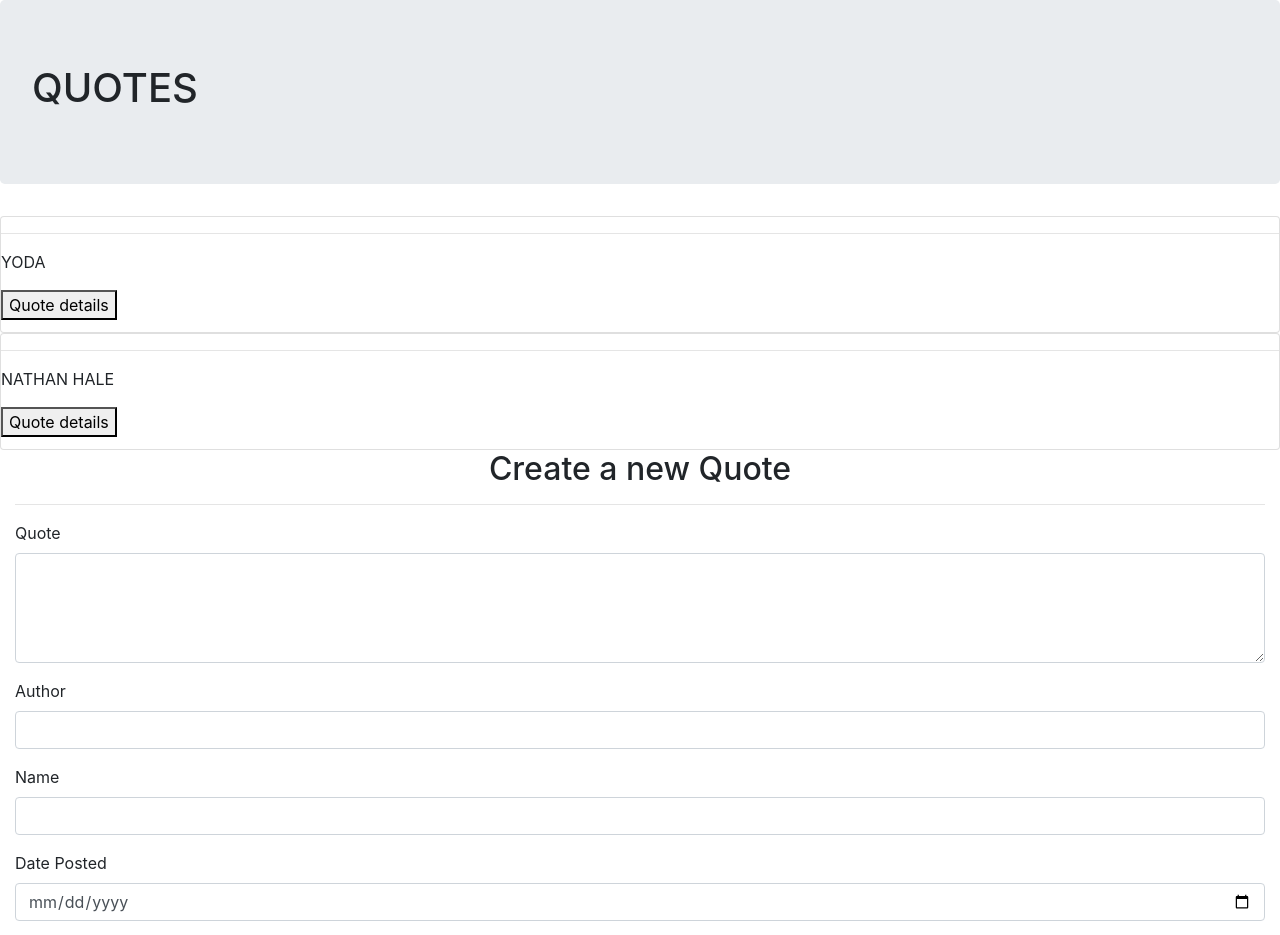
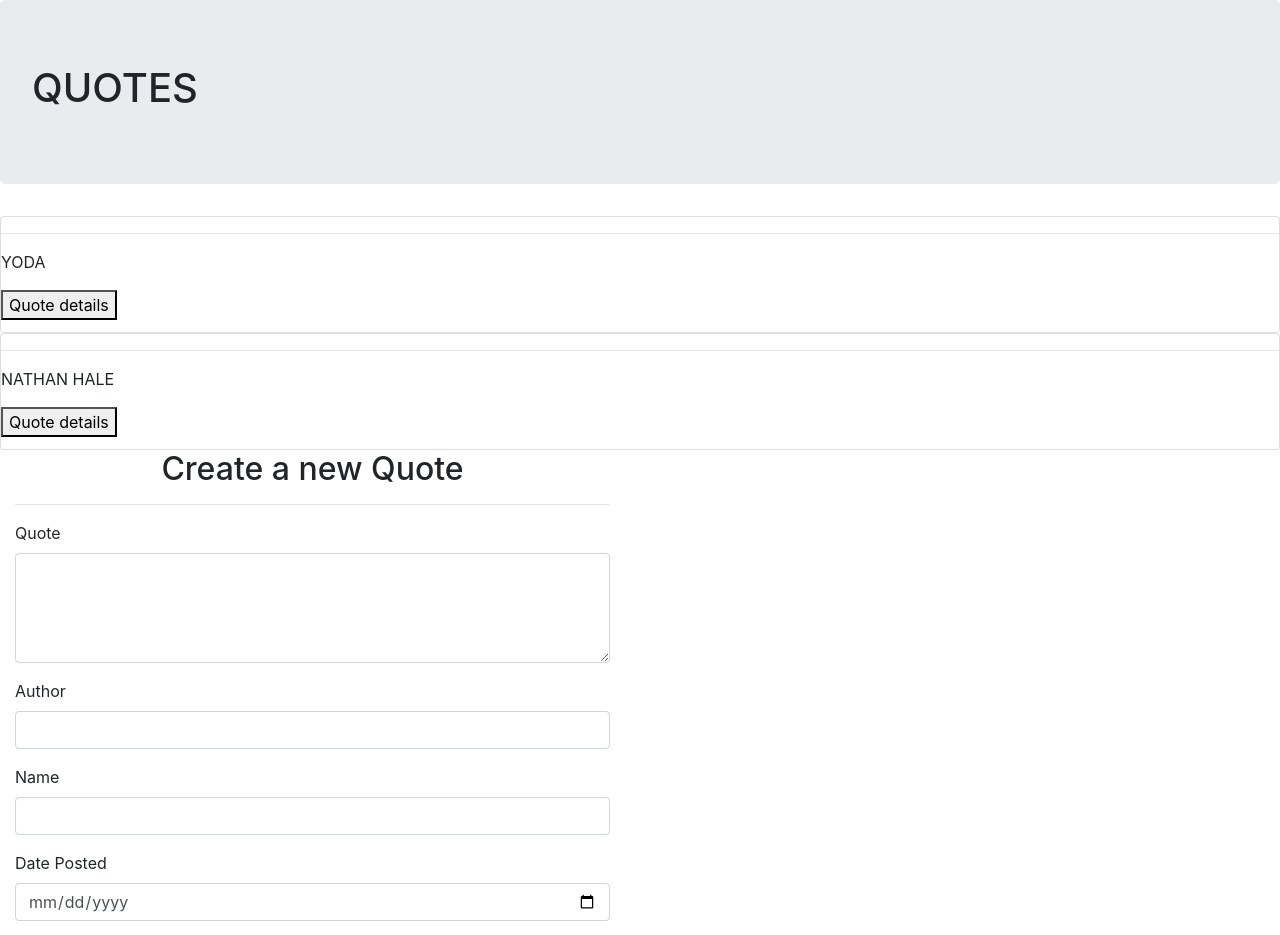
Before and after one commit to derrokip34/Quotes, an Angular app: page / in a window 1280 px wide. Shown: the top 935 px of the page. Built offline with nearby package versions, Linux system fonts and the light colour scheme.

Commit message:
Resize quote input form

```diff
--- a/src/app/quote/quote.component.html
+++ b/src/app/quote/quote.component.html
@@ -9,6 +9,8 @@
         <app-quote-details *ngIf='quote.showDetails' [quote]='quote' (isComplete) = 'deleteQuote($event,i)'></app-quote-details>
     </div>
 </div>
-<div>
-    <app-quote-form (addQuote)="addNewQuote($event)"></app-quote-form>
+<div class="row">
+    <div class="col-md-6">
+        <app-quote-form (addQuote)="addNewQuote($event)"></app-quote-form>
+    </div>
 </div>
--- a/src/app/quote/quote.component.ts
+++ b/src/app/quote/quote.component.ts
@@ -9,8 +9,8 @@ import { Quote } from '../quote'
 export class QuoteComponent implements OnInit {
 
   quotes = [
-    new Quote('Do or do not there is no try', 'Yoda', 'Derrick', new Date(2020,3,28)),
-    new Quote('My only regret is that I have only one life to give to my country', 'Nathan Hale', 'Chandler', new Date(2020,3,18))
+    new Quote('Do or do not there is no try', 'Yoda', 'Derrick', new Date(2020,2,28)),
+    new Quote('My only regret is that I have only one life to give to my country', 'Nathan Hale', 'Chandler', new Date(2020,2,18))
   ]
 
   toggleDetails(index: any) {
```
